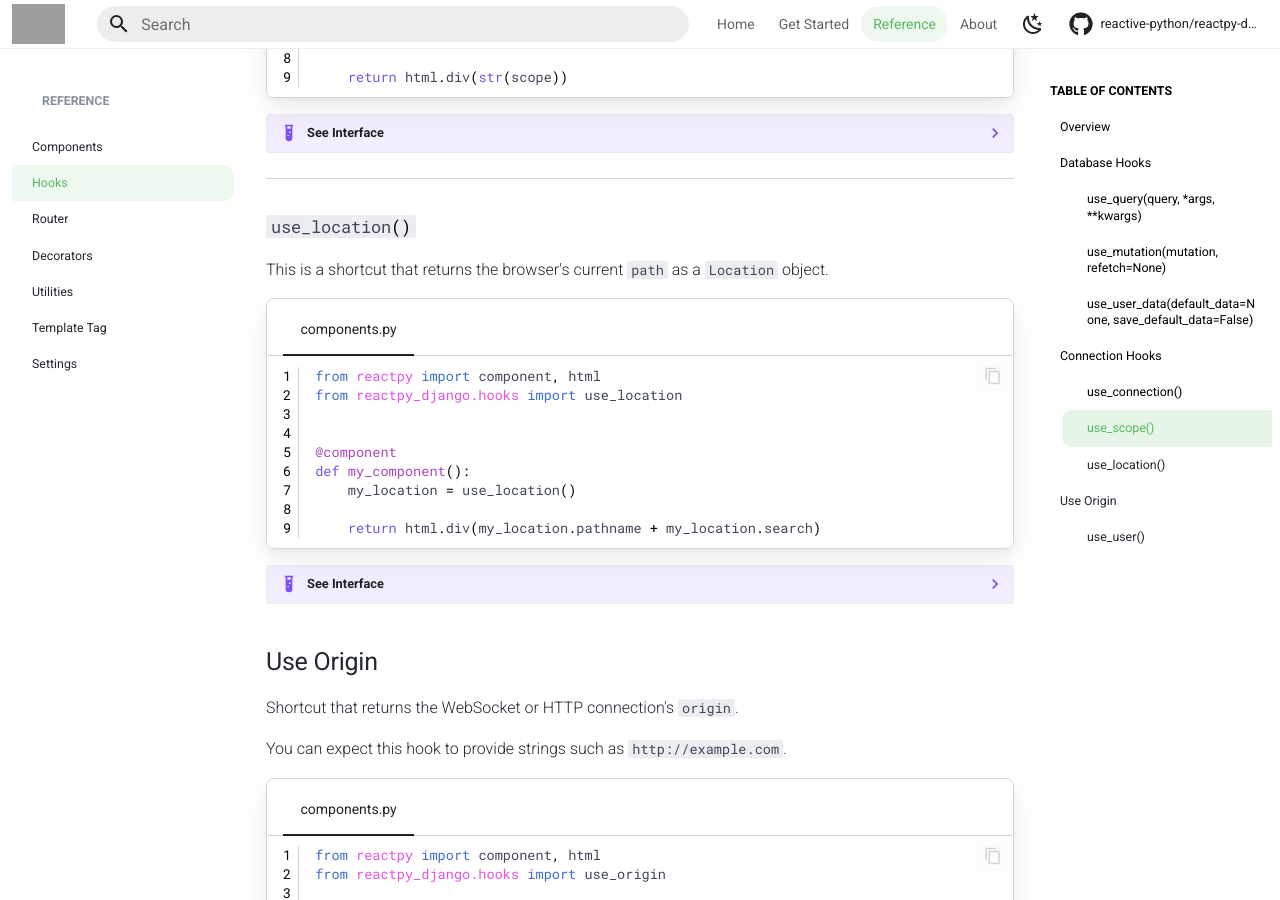
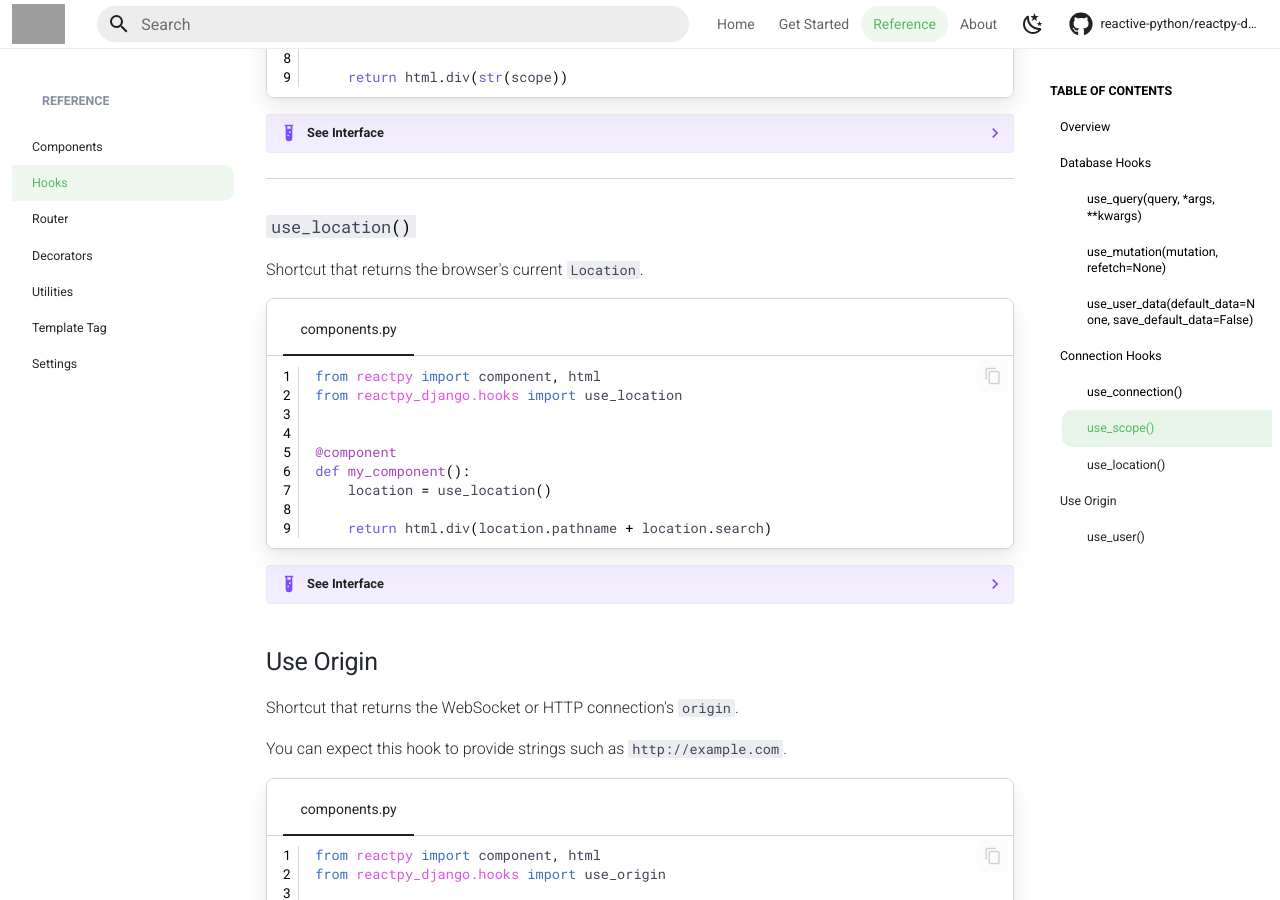
Before and after one commit to reactive-python/reactpy-django, an MkDocs documentation site: the page built from docs/src/reference/hooks.md, in a window 1280 px wide and 900 px high, scrolled down 3903 px. Built offline with MkDocs 1.6.1 and Material for MkDocs 9.7.7, drawn with Linux system fonts in a browser that asks for light colours; comment, search, counter and statistics services are not loaded; the version menu is left out; grey boxes are pictures that could not be loaded.

Commit message:
fix merge conflicts

```diff
--- a/docs/python/use-location.py
+++ b/docs/python/use-location.py
@@ -4,6 +4,6 @@ from reactpy_django.hooks import use_location
 
 @component
 def my_component():
-    my_location = use_location()
+    location = use_location()
 
-    return html.div(my_location.pathname + my_location.search)
+    return html.div(location.pathname + location.search)
--- a/docs/src/reference/hooks.md
+++ b/docs/src/reference/hooks.md
@@ -366,7 +366,7 @@ Shortcut that returns the WebSocket or HTTP connection's [scope](https://channel
 
 ### `#!python use_location()`
 
-This is a shortcut that returns the browser's current `#!python path` as a `Location` object.
+Shortcut that returns the browser's current `#!python Location`.
 
 === "components.py"
 
```
